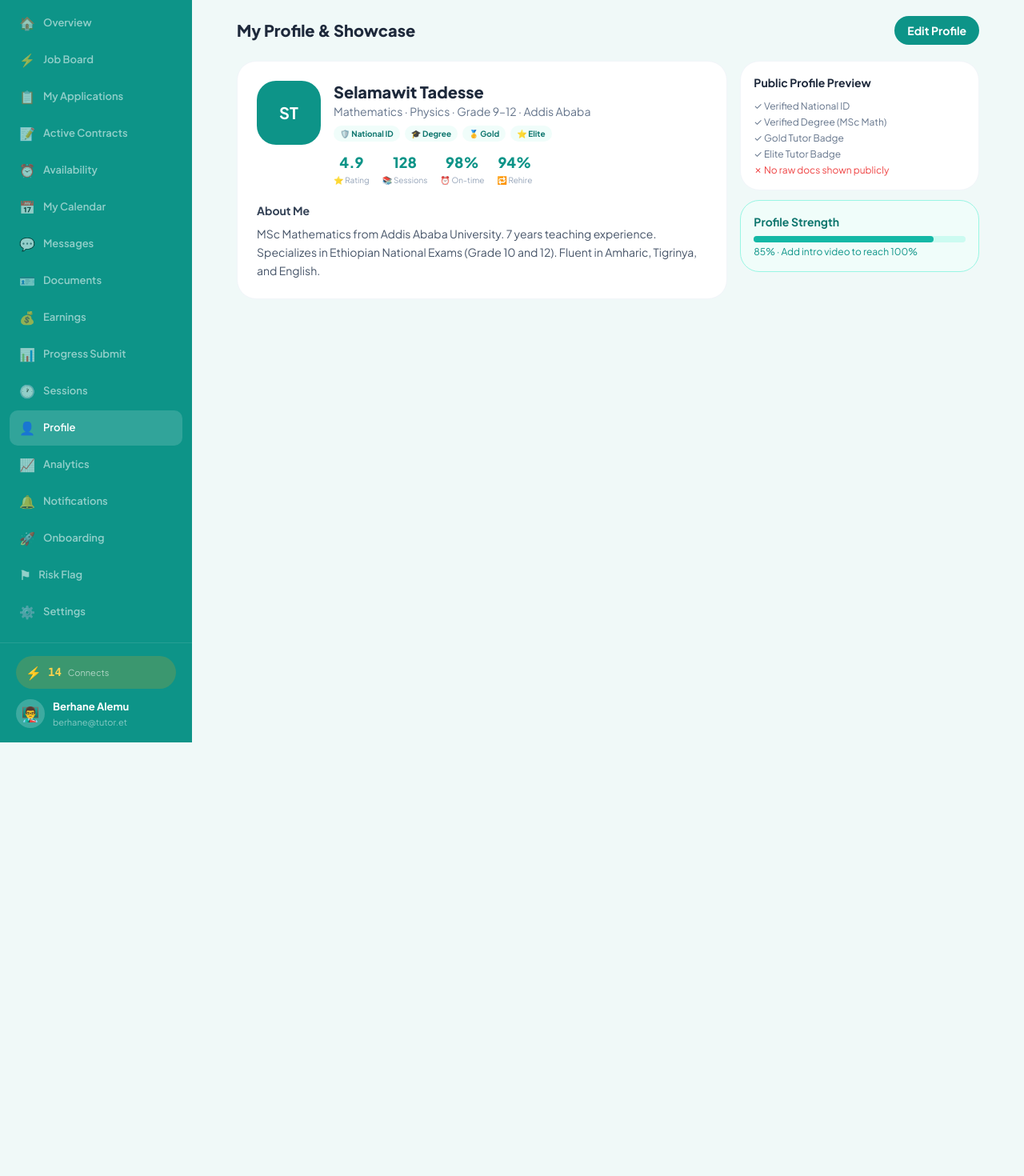
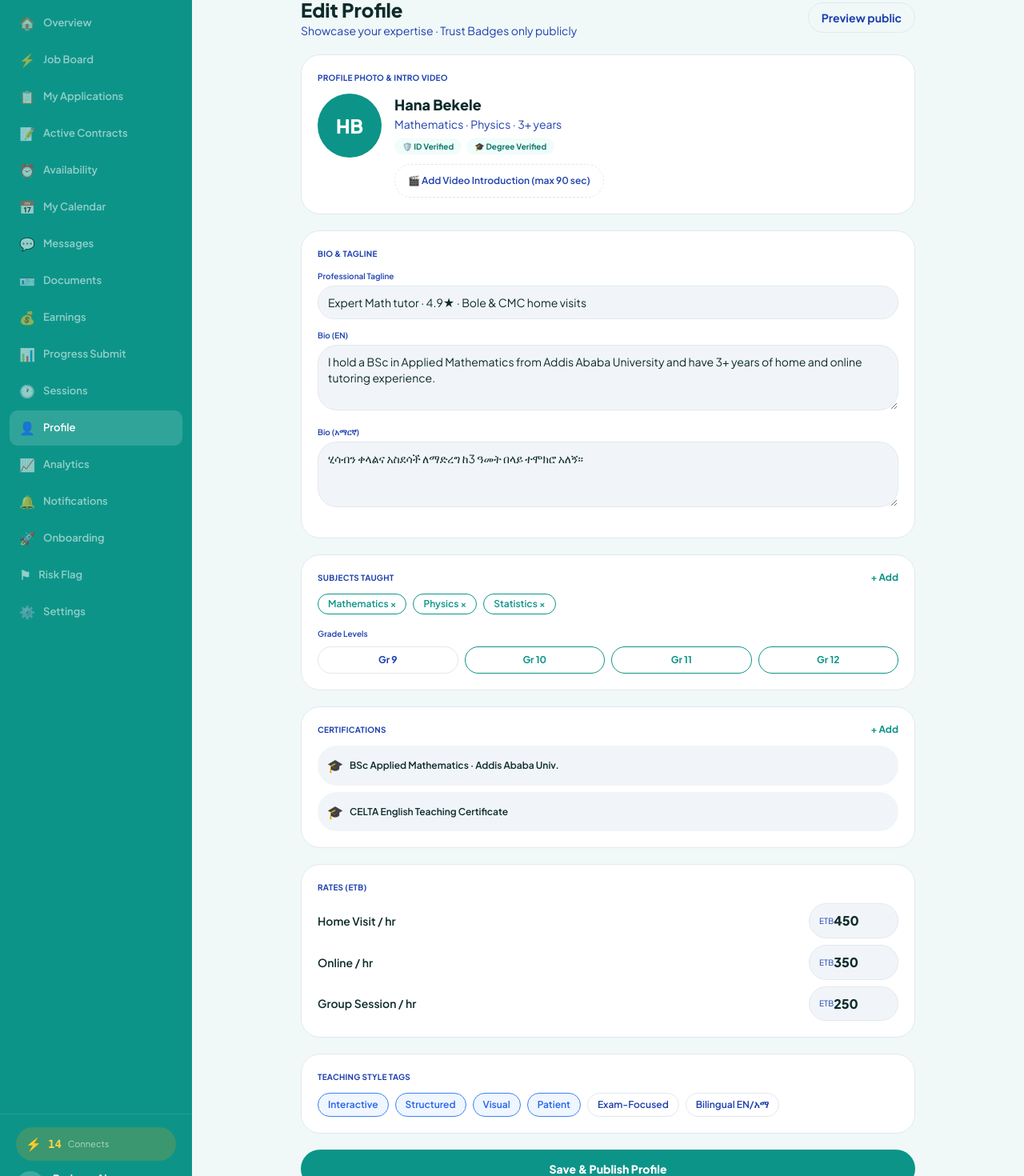
Before and after one commit to Zeordi/tutor-be-betea, a Next.js app in the folder apps/web/: page /teacher/profile in a window 1280 px wide. Shown: the part 100-1570 px from the top of the page at 80% size. Before the commit the page ends 1028 px from the top, so only its background shows below. Built offline with nearby package versions, Linux system fonts and the light colour scheme; sample sign-in values are in the browser's storage.

Commit message:
Update page.tsx

```diff
--- a/apps/web/app/teacher/profile/page.tsx
+++ b/apps/web/app/teacher/profile/page.tsx
@@ -1,74 +1,235 @@
+"use client";
+
+import { useState } from "react";
+
+const SUBJECTS = ["Mathematics", "Physics", "Statistics"];
+const CERTS = [
+  "BSc Applied Mathematics · Addis Ababa Univ.",
+  "CELTA English Teaching Certificate",
+];
+const RATES = [
+  { label: "Home Visit / hr", value: "450" },
+  { label: "Online / hr", value: "350" },
+  { label: "Group Session / hr", value: "250" },
+];
+const STYLES = [
+  "Interactive",
+  "Structured",
+  "Visual",
+  "Patient",
+  "Exam-Focused",
+  "Bilingual EN/አማ",
+];
+
 export default function TeacherProfilePage() {
+  const [activeStyles, setActiveStyles] = useState([
+    "Interactive",
+    "Structured",
+    "Visual",
+    "Patient",
+  ]);
+  const [saved, setSaved] = useState(false);
+
   return (
-    <div className="space-y-5 p-6">
-      <div className="flex items-center justify-between">
-        <h2 className="text-xl font-extrabold text-slate-800 dark:text-white">My Profile & Showcase</h2>
-        <button className="rounded-xl bg-teal-600 px-4 py-2 text-sm font-bold text-white">Edit Profile</button>
+    <div className="mx-auto max-w-3xl space-y-5">
+      <div className="flex flex-wrap items-center justify-between gap-3">
+        <div>
+          <h1 className="text-2xl font-extrabold text-[var(--foreground)]">Edit Profile</h1>
+          <p className="text-sm text-[var(--secondary)]">Showcase your expertise · Trust Badges only publicly</p>
         </div>
-      <div className="grid gap-4 md:grid-cols-3">
-        <div className="rounded-2xl border border-slate-100 bg-white p-6 dark:border-slate-800 dark:bg-[#112240] md:col-span-2">
-          <div className="mb-5 flex items-start gap-4">
-            <div className="flex h-20 w-20 items-center justify-center rounded-2xl bg-teal-600 text-xl font-bold text-white">
-              ST
+        <button
+          type="button"
+          className="rounded-xl border border-[var(--border)] px-4 py-2 text-sm font-bold text-[var(--secondary)]"
+        >
+          Preview public
+        </button>
       </div>
-            <div className="flex-1">
-              <p className="text-xl font-extrabold text-slate-800 dark:text-white">Selamawit Tadesse</p>
-              <p className="mb-2 text-sm text-slate-500">
-                Mathematics · Physics · Grade 9–12 · Addis Ababa
+
+      {/* Photo + intro */}
+      <div className="rounded-2xl border border-[var(--border)] bg-[var(--card)] p-5">
+        <p className="mb-3 text-[10px] font-bold tracking-wide text-[var(--secondary)]">
+          PROFILE PHOTO & INTRO VIDEO
         </p>
+        <div className="flex flex-wrap gap-4">
+          <div className="flex h-20 w-20 items-center justify-center rounded-full bg-[var(--primary)] text-2xl font-extrabold text-white">
+            HB
+          </div>
+          <div className="min-w-0 flex-1">
+            <p className="text-lg font-extrabold text-[var(--foreground)]">Hana Bekele</p>
+            <p className="mb-2 text-sm text-[var(--secondary)]">Mathematics · Physics · 3+ years</p>
             <div className="mb-3 flex flex-wrap gap-1.5">
-                {["🛡️ National ID", "🎓 Degree", "🥇 Gold", "⭐ Elite"].map((b) => (
+              {["🛡️ ID Verified", "🎓 Degree Verified"].map((b) => (
                 <span
                   key={b}
-                    className="rounded-full bg-teal-50 px-2 py-0.5 text-[10px] font-bold text-teal-700 dark:bg-teal-900/30 dark:text-teal-300"
+                  className="rounded-full bg-teal-50 px-2.5 py-0.5 text-[10px] font-bold text-teal-700 dark:bg-teal-900/40 dark:text-teal-300"
                 >
                   {b}
                 </span>
               ))}
             </div>
-              <div className="flex gap-4">
-                {[
-                  ["4.9", "⭐ Rating"],
-                  ["128", "📚 Sessions"],
-                  ["98%", "⏰ On-time"],
-                  ["94%", "🔁 Rehire"],
-                ].map(([v, l]) => (
-                  <div key={l} className="text-center">
-                    <p className="text-lg font-extrabold text-teal-600">{v}</p>
-                    <p className="text-[10px] text-slate-400">{l}</p>
+            <button
+              type="button"
+              className="w-full rounded-xl border border-dashed border-[var(--border)] py-3 text-xs font-semibold text-[var(--secondary)] sm:w-auto sm:px-4"
+            >
+              🎬 Add Video Introduction (max 90 sec)
+            </button>
+          </div>
+        </div>
+      </div>
+
+      {/* Bio */}
+      <div className="rounded-2xl border border-[var(--border)] bg-[var(--card)] p-5">
+        <p className="mb-3 text-[10px] font-bold tracking-wide text-[var(--secondary)]">BIO & TAGLINE</p>
+        <Field
+          label="Professional Tagline"
+          defaultValue="Expert Math tutor · 4.9★ · Bole & CMC home visits"
+        />
+        <Field
+          label="Bio (EN)"
+          multiline
+          defaultValue="I hold a BSc in Applied Mathematics from Addis Ababa University and have 3+ years of home and online tutoring experience."
+        />
+        <Field
+          label="Bio (አማርኛ)"
+          multiline
+          defaultValue="ሂሳብን ቀላልና አስደሳች ለማድረግ ከ3 ዓመት በላይ ተሞክሮ አለኝ።"
+        />
+      </div>
+
+      {/* Subjects */}
+      <div className="rounded-2xl border border-[var(--border)] bg-[var(--card)] p-5">
+        <div className="mb-3 flex items-center justify-between">
+          <p className="text-[10px] font-bold tracking-wide text-[var(--secondary)]">SUBJECTS TAUGHT</p>
+          <button type="button" className="text-xs font-bold text-[var(--primary)]">
+            + Add
+          </button>
+        </div>
+        <div className="mb-4 flex flex-wrap gap-2">
+          {SUBJECTS.map((s) => (
+            <span
+              key={s}
+              className="rounded-full border border-[var(--primary)] bg-[var(--primary)]/10 px-3 py-1 text-xs font-semibold text-[var(--primary)]"
+            >
+              {s} ×
+            </span>
+          ))}
+        </div>
+        <p className="mb-2 text-[10px] font-semibold text-[var(--secondary)]">Grade Levels</p>
+        <div className="flex gap-2">
+          {["9", "10", "11", "12"].map((g) => (
+            <span
+              key={g}
+              className={`flex-1 rounded-xl border py-2 text-center text-xs font-bold ${
+                g !== "9"
+                  ? "border-[var(--primary)] bg-[var(--primary)]/10 text-[var(--primary)]"
+                  : "border-[var(--border)] text-[var(--secondary)]"
+              }`}
+            >
+              Gr {g}
+            </span>
+          ))}
+        </div>
+      </div>
+
+      {/* Certs */}
+      <div className="rounded-2xl border border-[var(--border)] bg-[var(--card)] p-5">
+        <div className="mb-3 flex items-center justify-between">
+          <p className="text-[10px] font-bold tracking-wide text-[var(--secondary)]">CERTIFICATIONS</p>
+          <button type="button" className="text-xs font-bold text-[var(--primary)]">
+            + Add
+          </button>
+        </div>
+        <div className="space-y-2">
+          {CERTS.map((c) => (
+            <div key={c} className="flex items-center gap-2 rounded-xl bg-[var(--muted)] p-3">
+              <span>🎓</span>
+              <p className="text-xs font-semibold text-[var(--foreground)]">{c}</p>
             </div>
           ))}
         </div>
       </div>
-          </div>
-          <div>
-            <p className="mb-2 text-sm font-bold text-slate-700 dark:text-slate-300">About Me</p>
-            <p className="text-sm leading-relaxed text-slate-600 dark:text-slate-400">
-              MSc Mathematics from Addis Ababa University. 7 years teaching experience. Specializes
-              in Ethiopian National Exams (Grade 10 and 12). Fluent in Amharic, Tigrinya, and English.
-            </p>
+
+      {/* Rates */}
+      <div className="rounded-2xl border border-[var(--border)] bg-[var(--card)] p-5">
+        <p className="mb-3 text-[10px] font-bold tracking-wide text-[var(--secondary)]">RATES (ETB)</p>
+        <div className="space-y-2">
+          {RATES.map((r) => (
+            <div key={r.label} className="flex items-center gap-3">
+              <p className="flex-1 text-sm font-semibold text-[var(--foreground)]">{r.label}</p>
+              <div className="flex w-28 items-center rounded-xl border border-[var(--border)] bg-[var(--muted)] px-3 py-2">
+                <span className="text-[10px] text-[var(--secondary)]">ETB </span>
+                <span className="font-extrabold text-[var(--foreground)]">{r.value}</span>
               </div>
             </div>
-        <div className="space-y-3">
-          <div className="rounded-2xl border border-slate-100 bg-white p-4 dark:border-slate-800 dark:bg-[#112240]">
-            <p className="mb-3 text-sm font-bold text-slate-800 dark:text-white">Public Profile Preview</p>
-            <div className="space-y-1 text-xs text-slate-500">
-              <p>✓ Verified National ID</p>
-              <p>✓ Verified Degree (MSc Math)</p>
-              <p>✓ Gold Tutor Badge</p>
-              <p>✓ Elite Tutor Badge</p>
-              <p className="text-red-500">✗ No raw docs shown publicly</p>
+          ))}
         </div>
       </div>
-          <div className="rounded-2xl border border-teal-200 bg-teal-50 p-4 dark:border-teal-800 dark:bg-teal-900/20">
-            <p className="mb-2 text-sm font-bold text-teal-700 dark:text-teal-300">Profile Strength</p>
-            <div className="mb-1 h-2 rounded-full bg-teal-100 dark:bg-teal-900">
-              <div className="h-full w-[85%] rounded-full bg-teal-500" />
-            </div>
-            <p className="text-xs text-teal-600">85% · Add intro video to reach 100%</p>
+
+      {/* Styles */}
+      <div className="rounded-2xl border border-[var(--border)] bg-[var(--card)] p-5">
+        <p className="mb-3 text-[10px] font-bold tracking-wide text-[var(--secondary)]">
+          TEACHING STYLE TAGS
+        </p>
+        <div className="flex flex-wrap gap-2">
+          {STYLES.map((t) => {
+            const on = activeStyles.includes(t);
+            return (
+              <button
+                key={t}
+                type="button"
+                onClick={() =>
+                  setActiveStyles((prev) =>
+                    on ? prev.filter((x) => x !== t) : [...prev, t]
+                  )
+                }
+                className={`rounded-full border px-3 py-1.5 text-xs font-semibold ${
+                  on
+                    ? "border-blue-500 bg-blue-50 text-blue-600 dark:bg-blue-950/40 dark:text-blue-300"
+                    : "border-[var(--border)] text-[var(--secondary)]"
+                }`}
+              >
+                {t}
+              </button>
+            );
+          })}
         </div>
       </div>
-      </div>
+
+      <button
+        type="button"
+        onClick={() => setSaved(true)}
+        className="w-full rounded-2xl bg-[var(--primary)] py-3.5 text-sm font-extrabold text-white"
+      >
+        {saved ? "✓ Saved & Published" : "Save & Publish Profile"}
+      </button>
     </div>
   );
 }
+
+function Field({
+  label,
+  defaultValue,
+  multiline,
+}: {
+  label: string;
+  defaultValue: string;
+  multiline?: boolean;
+}) {
+  return (
+    <label className="mb-3 block">
+      <span className="mb-1 block text-[10px] font-semibold text-[var(--secondary)]">{label}</span>
+      {multiline ? (
+        <textarea
+          defaultValue={defaultValue}
+          rows={3}
+          className="w-full rounded-xl border border-[var(--border)] bg-[var(--muted)] px-3 py-2.5 text-sm text-[var(--foreground)]"
+        />
+      ) : (
+        <input
+          defaultValue={defaultValue}
+          className="w-full rounded-xl border border-[var(--border)] bg-[var(--muted)] px-3 py-2.5 text-sm text-[var(--foreground)]"
+        />
+      )}
+    </label>
+  );
+}
```
Lines whose indentation alone changed are shown as unchanged.
